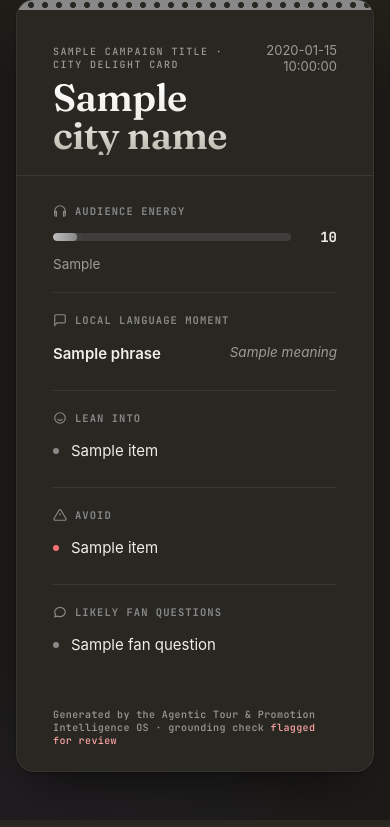
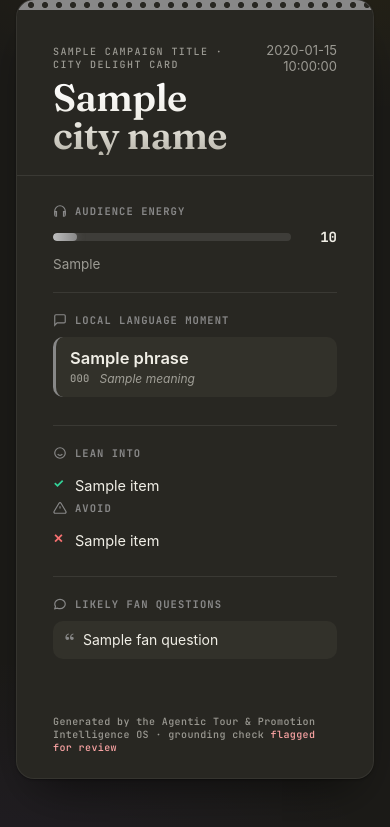
Before and after one commit to prats-2311/google_promotions, a Flask app: template cloud_run/delight_card_renderer/templates/delight_card.html in a window 390 px wide. Shown: the part 49-876 px from the top of the page. Run offline with Flask 3, Linux system fonts and the light colour scheme; the template is opened without the code that fills it: most values are stand-ins (such as "Sample title", 1, 10 or a date in 2020).

Commit message:
Deepen City Detail's operations zone and the delight-card artifact
City Detail: the on-demand tools reflow from five identical full-width
slabs into a labeled "Live Operations Checks" two-column toolbox with
differentiated copy per check; Post-Show Outcome stops rendering junk
keyword-match links as citations when no real outcome was found; the
visa/weather/safety cards get visible field labels, crisp gold-focus
inputs, and a formatted save timestamp. Talent Brief gains the same
check/x vocabulary as Culture Intelligence plus quote-chip fan questions
with accent-ruled suggested responses; Delight Card phrases become
sentence-case flashcards with phonetics instead of mono-uppercase rows.

The rendered artifact gets the matching upgrade: phrase flashcards with
phonetic lines, Lean Into/Avoid side by side with check/x markers, fan
questions as quote chips, and an @media print light-paper theme so
"printable" is actually true.

Co-Authored-By: Claude Fable 5 <noreply@anthropic.com>
Claude-Session: https://claude.ai/code/session_01Aqr52VsZopF4pT2zPkBiDn

```diff
--- a/cloud_run/delight_card_renderer/templates/delight_card.html
+++ b/cloud_run/delight_card_renderer/templates/delight_card.html
@@ -114,33 +114,70 @@
     font-weight: 700;
   }
   .section__label svg { width: 14px; height: 14px; stroke: var(--accent); }
-  .phrase-row {
-    display: flex;
-    justify-content: space-between;
-    gap: 16px;
-    padding: 7px 0;
-    font-size: 15px;
+  /* Local phrases as flashcards -- the emotional core of the card (the
+     thing the talent actually says on stage) gets the hero treatment, not
+     table rows. */
+  .phrase-card {
+    background: var(--well);
+    border-left: 3px solid var(--accent);
+    border-radius: 10px;
+    padding: 11px 14px;
+    margin: 8px 0;
+    print-color-adjust: exact;
+    -webkit-print-color-adjust: exact;
   }
-  .phrase-row__phrase { font-weight: 600; }
-  .phrase-row__meaning { color: var(--muted); font-style: italic; font-size: 13.5px; }
+  .phrase-card__phrase { font-size: 16.5px; font-weight: 600; margin: 0; }
+  .phrase-card__sub { margin: 3px 0 0; font-size: 12px; color: var(--muted); display: flex; gap: 10px; flex-wrap: wrap; }
+  .phrase-card__phonetic { font-family: "JetBrains Mono", ui-monospace, monospace; font-size: 10.5px; letter-spacing: 0.02em; }
+  .phrase-card__meaning { font-style: italic; }
+
+  /* Lean Into / Avoid share one row -- halves the card's length and lets
+     the do/don't contrast read side by side. */
+  .twocol {
+    display: grid;
+    grid-template-columns: 1fr 1fr;
+    gap: 0 28px;
+  }
+  @media (max-width: 560px) { .twocol { grid-template-columns: 1fr; } }
   ul.plain { margin: 0; padding: 0; list-style: none; }
   ul.plain li {
-    padding: 5px 0 5px 18px;
+    padding: 5px 0 5px 22px;
     position: relative;
-    font-size: 15px;
+    font-size: 14.5px;
     line-height: 1.45;
   }
   ul.plain li::before {
-    content: "";
+    content: "✓";
     position: absolute;
     left: 0;
-    top: 13px;
-    width: 6px;
-    height: 6px;
-    border-radius: 50%;
-    background: var(--accent);
+    top: 5px;
+    font-size: 12.5px;
+    font-weight: 700;
+    color: #34d399;
   }
-  ul.avoid li::before { background: #f87171; }
+  ul.avoid li::before { content: "✕"; color: #f87171; }
+
+  /* Fan questions as quote chips, not another bullet list. */
+  .q {
+    background: var(--well);
+    border-radius: 10px;
+    padding: 9px 14px 9px 30px;
+    margin: 8px 0;
+    font-size: 14px;
+    line-height: 1.45;
+    position: relative;
+    print-color-adjust: exact;
+    -webkit-print-color-adjust: exact;
+  }
+  .q::before {
+    content: "\201C";
+    position: absolute;
+    left: 12px;
+    top: 6px;
+    font-family: "Fraunces", ui-serif, Georgia, serif;
+    font-size: 20px;
+    color: var(--accent);
+  }
   .heat {
     display: flex;
     align-items: center;
@@ -176,6 +213,33 @@
   }
   .card__footer .ok { color: #6ee7b7; }
   .card__footer .flag { color: #fca5a5; }
+
+  /* This artifact is explicitly "printable" (the app links it as such) --
+     printing the dark theme would be an ink disaster, so print flips to a
+     light paper card while keeping the accent identity. */
+  @media print {
+    :root {
+      --canvas: #ffffff;
+      --card: #ffffff;
+      --well: #f4f2ec;
+      --ink: #161511;
+      --line: rgba(20, 20, 17, 0.14);
+      --muted: rgba(20, 20, 17, 0.6);
+    }
+    body { background: #ffffff; padding: 0; }
+    .card { box-shadow: none; border-color: rgba(20, 20, 17, 0.16); border-radius: 0; }
+    .card__band {
+      background-image: radial-gradient(circle, #ffffff 2.75px, transparent 3.25px);
+      print-color-adjust: exact;
+      -webkit-print-color-adjust: exact;
+    }
+    .card__city { background-image: none; -webkit-background-clip: initial; background-clip: initial; color: var(--ink); }
+    .heat__fill { print-color-adjust: exact; -webkit-print-color-adjust: exact; }
+    ul.plain li::before { color: #0c7a4d; }
+    ul.avoid li::before { color: #c22f2f; }
+    .card__footer .ok { color: #0c7a4d; }
+    .card__footer .flag { color: #c22f2f; }
+  }
 </style>
 </head>
 <body>
@@ -208,14 +272,19 @@
           Local Language Moment
         </p>
         {% for p in local_phrases %}
-        <div class="phrase-row">
-          <span class="phrase-row__phrase">{{ p.phrase }}</span>
-          <span class="phrase-row__meaning">{{ p.meaning }}</span>
+        <div class="phrase-card">
+          <p class="phrase-card__phrase">{{ p.phrase }}</p>
+          <p class="phrase-card__sub">
+            {% if p.phonetic %}<span class="phrase-card__phonetic">{{ p.phonetic }}</span>{% endif %}
+            {% if p.meaning %}<span class="phrase-card__meaning">{{ p.meaning }}</span>{% endif %}
+          </p>
         </div>
         {% endfor %}
       </div>
 
       <div class="section">
+        <div class="twocol">
+          <div>
             <p class="section__label">
               <svg viewBox="0 0 24 24" fill="none" stroke-width="2"><circle cx="12" cy="12" r="9"/><path d="M8 14s1.5 2 4 2 4-2 4-2"/><path d="M9 9h.01M15 9h.01"/></svg>
               Lean Into
@@ -224,8 +293,7 @@
               {% for item in lean_into %}<li>{{ item }}</li>{% endfor %}
             </ul>
           </div>
-
-      <div class="section">
+          <div>
             <p class="section__label">
               <svg viewBox="0 0 24 24" fill="none" stroke-width="2"><path d="M12 9v4M12 17h.01"/><path d="M10.29 3.86L1.82 18a2 2 0 001.71 3h16.94a2 2 0 001.71-3L13.71 3.86a2 2 0 00-3.42 0z"/></svg>
               Avoid
@@ -234,15 +302,15 @@
               {% for item in avoid_list %}<li>{{ item }}</li>{% endfor %}
             </ul>
           </div>
+        </div>
+      </div>
 
       <div class="section">
         <p class="section__label">
           <svg viewBox="0 0 24 24" fill="none" stroke-width="2"><path d="M8 12h.01M12 12h.01M16 12h.01M21 12c0 4.418-4.03 8-9 8a9.86 9.86 0 01-4-.8L3 20l1.3-3.9A7.9 7.9 0 013 12c0-4.418 4.03-8 9-8s9 3.582 9 8z"/></svg>
           Likely Fan Questions
         </p>
-        <ul class="plain">
-          {% for q in fan_questions %}<li>{{ q }}</li>{% endfor %}
-        </ul>
+        {% for q in fan_questions %}<div class="q">{{ q }}</div>{% endfor %}
       </div>
     </div>
 
```
Also changed, not shown: dashboard/src/pages/CityDetail.tsx (+132 -49 lines). Lines whose indentation alone changed are shown as unchanged.
